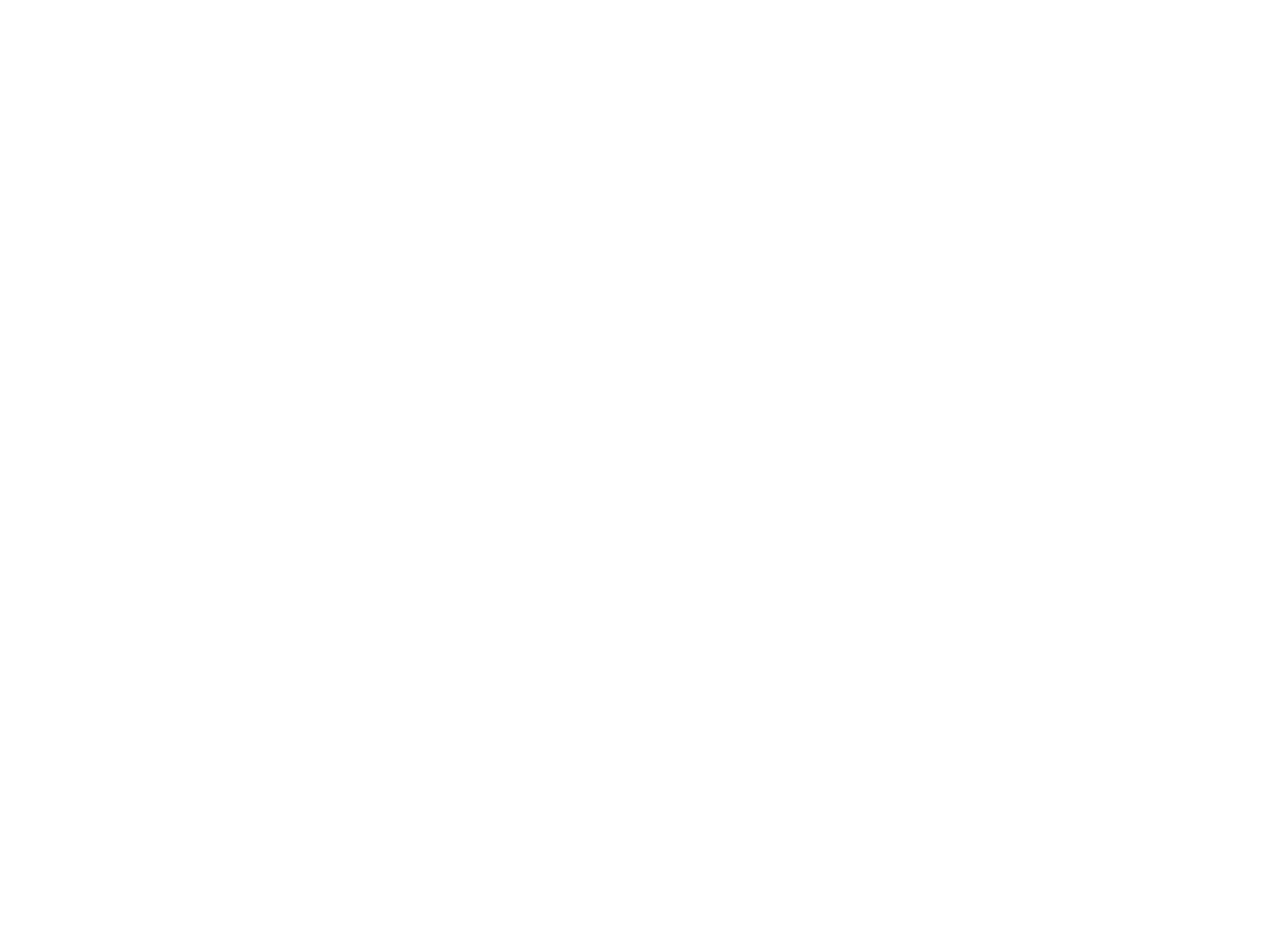
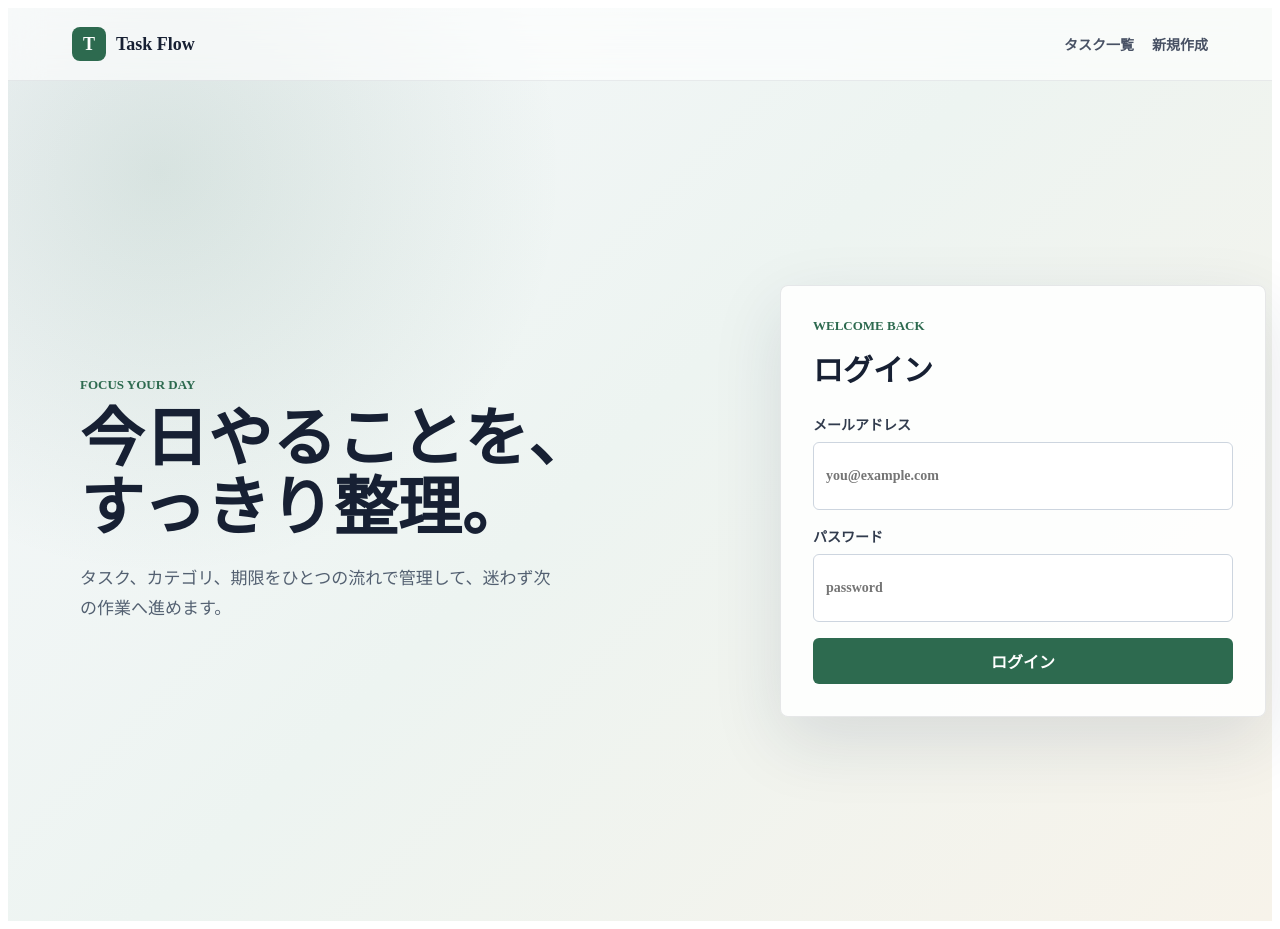
Before and after one commit to kazyuaki/task-flow-app-by-vue, a Nuxt app in the folder node/: page /login in a window 1280 px wide. Before the commit this address had no page. Before the commit the page ends 800 px from the top, so only its background shows below. Built offline with nearby package versions, Linux system fonts and the light colour scheme.

Commit message:
ログイン画面をコンポーネントに分割

```diff
--- /dev/null
+++ b/node/app/components/auth/LoginFormPanel.vue
@@ -0,0 +1,105 @@
+<template>
+  <section class="login-panel" aria-labelledby="login-title">
+    <p class="panel-label">Welcome back</p>
+    <h2 id="login-title">ログイン</h2>
+    <form class="login-form">
+      <label>
+        メールアドレス
+        <input
+          type="email"
+          autocomplete="email"
+          placeholder="you@example.com"
+        />
+      </label>
+      <label>
+        パスワード
+        <input
+          type="password"
+          autocomplete="current-password"
+          placeholder="password"
+        />
+      </label>
+      <button type="submit">ログイン</button>
+    </form>
+  </section>
+</template>
+
+<style scoped>
+.login-panel {
+  width: 100%;
+  padding: 32px;
+  background: rgba(255, 255, 255, 0.86);
+  border: 1px solid rgba(23, 32, 51, 0.1);
+  border-radius: 8px;
+  box-shadow: 0 24px 70px rgba(24, 39, 75, 0.12);
+}
+
+.login-panel h2 {
+  margin: 0 0 24px;
+  font-size: 30px;
+}
+
+.panel-label {
+  margin: 0 0 12px;
+  color: #2d6a4f;
+  font-size: 13px;
+  font-weight: 800;
+  letter-spacing: 0;
+  text-transform: uppercase;
+}
+
+.login-form {
+  display: grid;
+  gap: 16px;
+}
+
+label {
+  display: grid;
+  gap: 8px;
+  color: #313b4d;
+  font-size: 14px;
+  font-weight: 800;
+}
+
+input,
+button {
+  min-height: 46px;
+  border-radius: 6px;
+  font: inherit;
+}
+
+input {
+  padding: 10px 12px;
+  color: #172033;
+  border: 1px solid #cdd5df;
+  background: #fff;
+  outline: none;
+}
+
+input:focus {
+  border-color: #2d6a4f;
+  box-shadow: 0 0 0 4px rgba(45, 106, 79, 0.14);
+}
+
+button {
+  border: 0;
+  color: #fff;
+  font-weight: 800;
+  background: #2d6a4f;
+  cursor: pointer;
+  transition:
+    transform 0.16s ease,
+    background 0.16s ease;
+}
+
+button:hover {
+  background: #24583f;
+  transform: translateY(-1px);
+}
+
+@media (max-width: 760px) {
+  .login-panel {
+    padding: 24px;
+  }
+}
+</style>
--- /dev/null
+++ b/node/app/components/auth/LoginIntro.vue
@@ -0,0 +1,44 @@
+<template>
+  <section class="intro">
+    <p class="eyebrow">Focus your day</p>
+    <h1>今日やることを、すっきり整理。</h1>
+    <p>
+      タスク、カテゴリ、期限をひとつの流れで管理して、迷わず次の作業へ進めます。
+    </p>
+  </section>
+</template>
+
+<style scoped>
+.intro {
+  max-width: 560px;
+}
+
+.eyebrow {
+  margin: 0 0 12px;
+  color: #2d6a4f;
+  font-size: 13px;
+  font-weight: 800;
+  letter-spacing: 0;
+  text-transform: uppercase;
+}
+
+.intro h1 {
+  margin: 0;
+  font-size: clamp(36px, 6vw, 64px);
+  line-height: 1.08;
+}
+
+.intro p:last-child {
+  max-width: 480px;
+  margin: 20px 0 0;
+  color: #536071;
+  font-size: 17px;
+  line-height: 1.8;
+}
+
+@media (max-width: 760px) {
+  .intro h1 {
+    font-size: 38px;
+  }
+}
+</style>
--- /dev/null
+++ b/node/app/components/layouts/AppHeader.vue
@@ -0,0 +1,73 @@
+<template>
+  <header class="site-header">
+    <NuxtLink class="brand" to="/">
+      <span class="brand-mark">T</span>
+      <span>Task Flow</span>
+    </NuxtLink>
+    <nav class="header-nav" aria-label="メインナビゲーション">
+      <NuxtLink to="/tasks">タスク一覧</NuxtLink>
+      <NuxtLink to="/tasks/create">新規作成</NuxtLink>
+    </nav>
+  </header>
+</template>
+<style scoped>
+.site-header {
+  height: 72px;
+  display: flex;
+  align-items: center;
+  justify-content: space-between;
+  gap: 24px;
+  padding: 0 clamp(20px, 5vw, 64px);
+  border-bottom: 1px solid rgba(23, 32, 51, 0.08);
+  background: rgba(255, 255, 255, 0.62);
+  backdrop-filter: blur(16px);
+}
+
+.brand {
+  display: inline-flex;
+  align-items: center;
+  gap: 10px;
+  color: inherit;
+  font-size: 18px;
+  font-weight: 800;
+  text-decoration: none;
+}
+
+.brand-mark {
+  width: 34px;
+  height: 34px;
+  display: grid;
+  place-items: center;
+  border-radius: 8px;
+  color: #fff;
+  background: #2d6a4f;
+}
+
+.header-nav {
+  display: flex;
+  align-items: center;
+  gap: 18px;
+}
+
+.header-nav a {
+  color: #485164;
+  font-size: 14px;
+  font-weight: 700;
+  text-decoration: none;
+}
+
+@media (max-width: 760px) {
+  .site-header {
+    height: auto;
+    align-items: flex-start;
+    flex-direction: column;
+    padding-top: 18px;
+    padding-bottom: 18px;
+  }
+
+  .header-nav {
+    width: 100%;
+    justify-content: space-between;
+  }
+}
+</style>
--- /dev/null
+++ b/node/app/pages/login.vue
@@ -0,0 +1,49 @@
+<template>
+  <main class="page">
+    <AppHeader />
+
+    <div class="login-layout">
+      <LoginIntro />
+      <LoginFormPanel />
+    </div>
+  </main>
+</template>
+
+<script setup lang="ts">
+import LoginFormPanel from '../components/auth/LoginFormPanel.vue'
+import LoginIntro from '../components/auth/LoginIntro.vue'
+import AppHeader from '../components/layouts/AppHeader.vue'
+</script>
+
+<style scoped>
+.page {
+  min-height: 100vh;
+  color: #172033;
+  background:
+    radial-gradient(
+      circle at 12% 18%,
+      rgba(45, 106, 79, 0.14),
+      transparent 30%
+    ),
+    linear-gradient(135deg, #f6f8fb 0%, #edf4f1 48%, #f7f3ea 100%);
+}
+
+.login-layout {
+  min-height: calc(100vh - 72px);
+  display: grid;
+  grid-template-columns: minmax(0, 1fr) minmax(320px, 420px);
+  align-items: center;
+  gap: clamp(32px, 8vw, 96px);
+  width: min(1120px, calc(100% - 40px));
+  margin: 0 auto;
+  padding: 56px 0;
+}
+
+@media (max-width: 760px) {
+  .login-layout {
+    min-height: auto;
+    grid-template-columns: 1fr;
+    padding: 40px 0;
+  }
+}
+</style>
```
